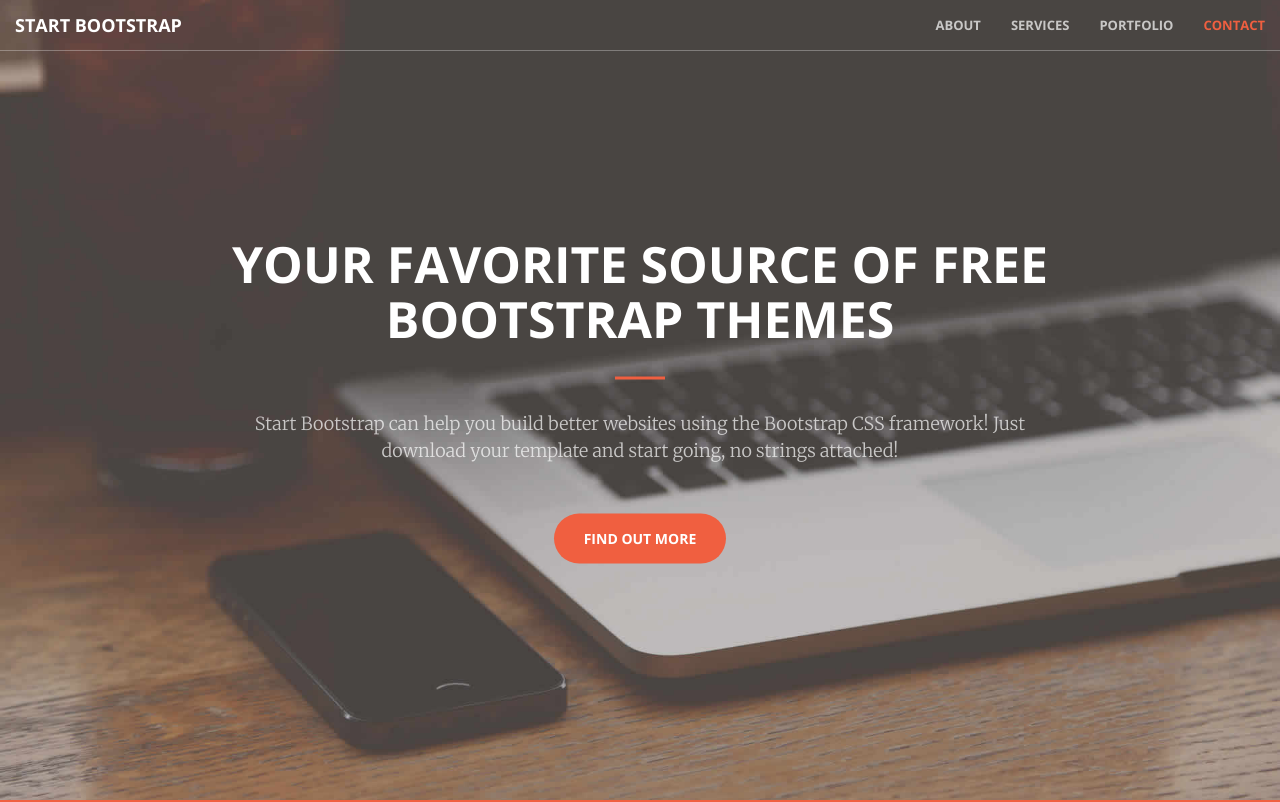
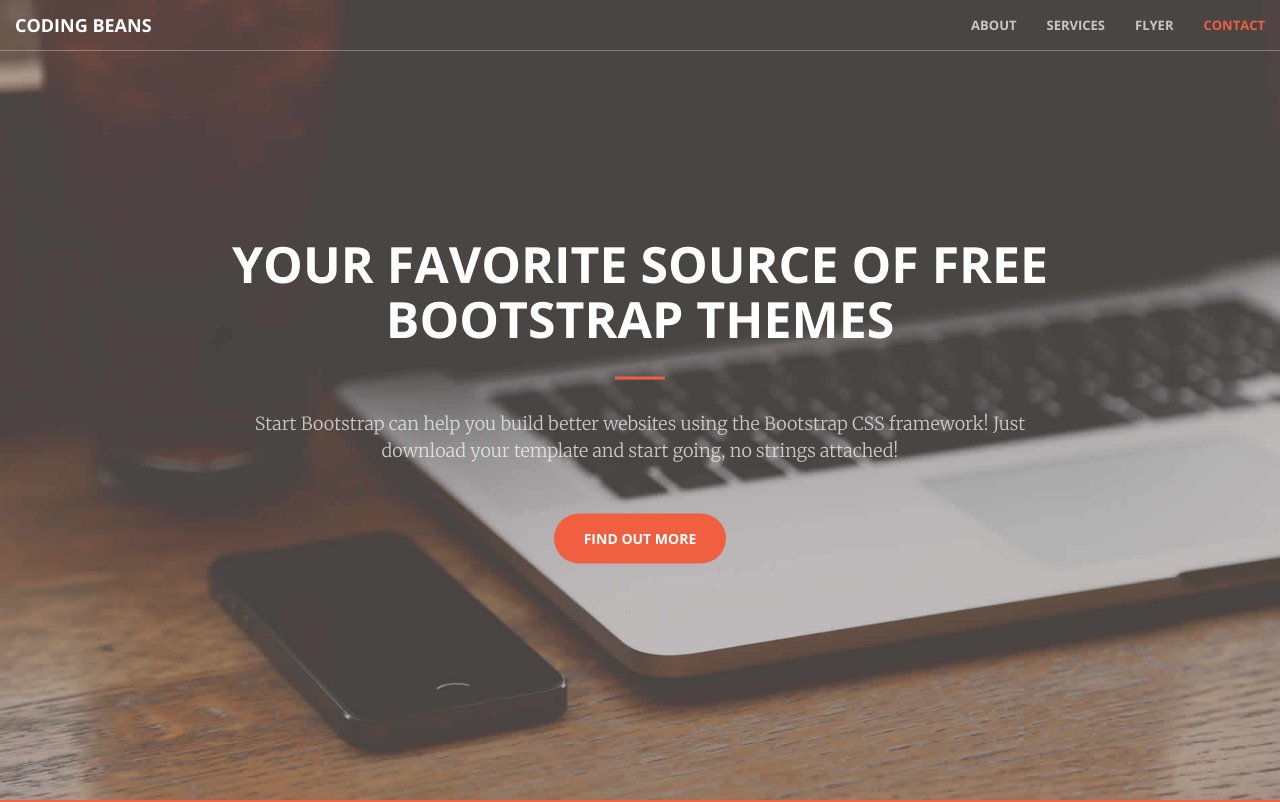
Before and after one commit to CPPCodingBeans/CPPCodingBeans.github.io, a website: page index.html in a window 1280 px wide. Shown: the top 802 px of the page. Drawn offline with nearby package versions, Linux system fonts and the light colour scheme.

Commit message:
Update index.html

```diff
--- a/index.html
+++ b/index.html
@@ -9,7 +9,7 @@
     <meta name="description" content="">
     <meta name="author" content="">
 
-    <title>Creative - Start Bootstrap Theme</title>
+    <title>Coding Beans</title>
 
     <!-- Bootstrap Core CSS -->
     <link href="vendor/bootstrap/css/bootstrap.min.css" rel="stylesheet">
@@ -43,7 +43,7 @@
                 <button type="button" class="navbar-toggle collapsed" data-toggle="collapse" data-target="#bs-example-navbar-collapse-1">
                     <span class="sr-only">Toggle navigation</span> Menu <i class="fa fa-bars"></i>
                 </button>
-                <a class="navbar-brand page-scroll" href="#page-top">Start Bootstrap</a>
+                <a class="navbar-brand page-scroll" href="#page-top">Coding Beans</a>
             </div>
 
             <!-- Collect the nav links, forms, and other content for toggling -->
@@ -56,7 +56,7 @@
                         <a class="page-scroll" href="#services">Services</a>
                     </li>
                     <li>
-                        <a class="page-scroll" href="#portfolio">Portfolio</a>
+                        <a class="page-scroll" href="#portfolio">Flyer</a>
                     </li>
                     <li>
                         <a class="page-scroll" href="#contact">Contact</a>
```
